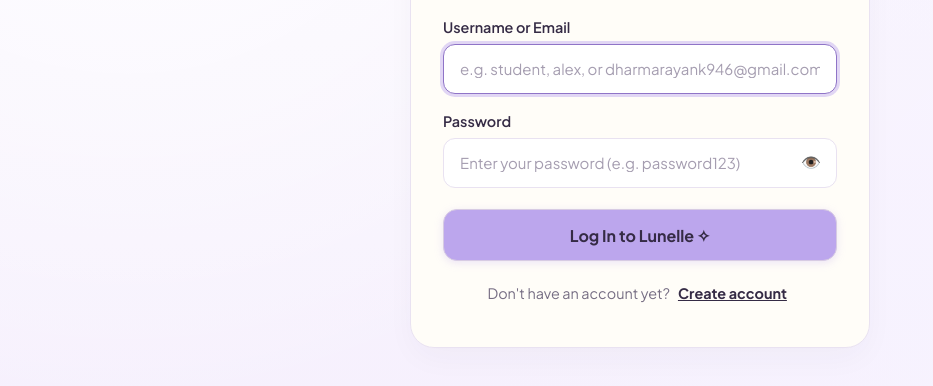
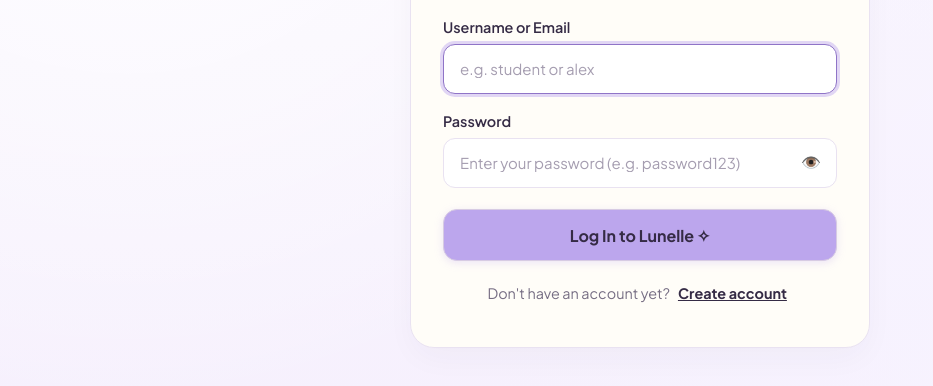
Before and after one commit to dharmarayank946/lunelle-todo-list, a plain HTML site: page index.html in a window 1280 px wide. Shown: the part 360-746 px from the top of the page, without its empty margins (0-933 px from the left). Drawn offline with nearby package versions, Linux system fonts and the light colour scheme.

Commit message:
Remove personal email from example placeholders and demo user seeds

```diff
--- a/index.html
+++ b/index.html
@@ -60,7 +60,7 @@
               type="text"
               id="login-username"
               class="form-input"
-              placeholder="e.g. student, alex, or dharmarayank946@gmail.com"
+              placeholder="e.g. student or alex"
               autocomplete="username"
               required
             >
--- a/script.js
+++ b/script.js
@@ -54,16 +54,6 @@
       starterTasks: [
         { id: 't4', text: 'Complete Calculus Problem Set 3 questions ✧', completed: false, dueDate: getISOOffsetDate(0) },
         { id: 't5', text: 'Submit Chemistry Lab Report and data review ✧', completed: true, dueDate: getISOOffsetDate(2) }
-      ]
-    },
-    {
-      id: 'demo_user_dharmarayan',
-      name: 'Dharmarayan K',
-      username: 'dharmarayank946@gmail.com',
-      password: 'password123',
-      starterTasks: [
-        { id: 't6', text: 'Welcome to your Lunelle sanctuary, Dharmarayan ✧', completed: false, dueDate: getISOOffsetDate(0) },
-        { id: 't7', text: 'Set intentions for this week and review milestones ✦', completed: false, dueDate: getISOOffsetDate(1) }
       ]
     }
   ];
```
